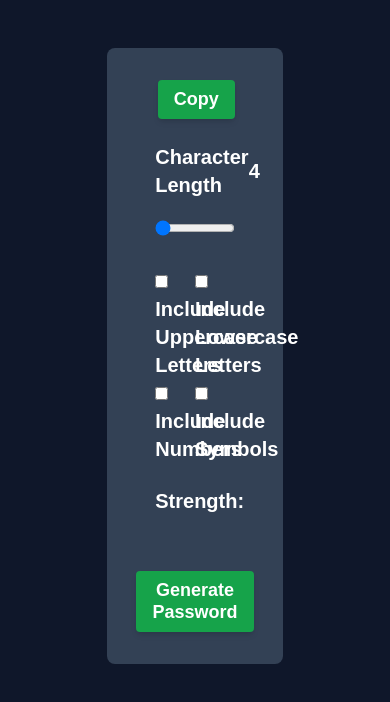
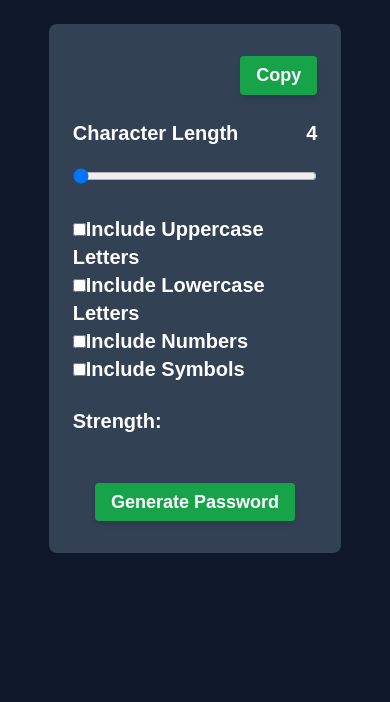
Before and after one commit to amankashyap004/password-generator-with-react, a React (Vite) app: page / in a window 390 px wide. Shown: the top 702 px of the page. Built offline with nearby package versions, Linux system fonts and the light colour scheme; a web font is replaced by a local one.

Commit message:
media query

```diff
--- a/src/App.jsx
+++ b/src/App.jsx
@@ -4,7 +4,7 @@ import "./App.css";
 
 function App() {
    return (
-      <main className="flex justify-center items-center mt-12 w-full">
+      <main className="flex justify-center items-center mt-12 sm:mt-6">
          <Home />
       </main>
    );
--- a/src/pages/Home.jsx
+++ b/src/pages/Home.jsx
@@ -32,9 +32,9 @@ const Home = () => {
    const { password, errorMessage, generatePassword } = usePasswordGenerator();
 
    return (
-      <main className="flex justify-center items-center flex-col text-white text-xl font-extrabold py-6 px-12 rounded-lg bg-slate-700 w-[45%]">
+      <main className="flex justify-center items-center flex-col text-white text-xl font-extrabold py-6 px-12 rounded-lg bg-slate-700 w-[45%] sm:w-[98%] sm:p-4 sm:m-0 md:w-[75%] md:p-6">
          <section className="flex justify-between items-center w-full my-2">
-            <span>{password}</span>
+            <span className="sm:text-base">{password}</span>
             <Btn value={copied ? "Copied" : "Copy"} onClick={handleCopy} />
          </section>
 
@@ -55,7 +55,7 @@ const Home = () => {
             </div>
          </section>
 
-         <section className="grid grid-cols-2 my-2 w-full">
+         <section className="grid grid-cols-2 my-2 w-full sm:grid-cols-1">
             {checkboxData.map((checkbox, index) => {
                return (
                   <Checkbox
@@ -79,7 +79,7 @@ const Home = () => {
             {errorMessage && <div className="text-red-500 absolute">{errorMessage}</div>}
          </section>
 
-         <section className="mb-2 mt-6">
+         <section className="mb-2 mt-6 sm:mt-4">
             <Btn value="Generate Password" onClick={() => generatePassword(checkboxData, length)} />
          </section>
       </main>
--- a/tailwind.config.js
+++ b/tailwind.config.js
@@ -3,6 +3,10 @@ export default {
    content: ["./index.html", "./src/**/*.{js,ts,jsx,tsx}"],
    theme: {
       extend: {},
+      screens: {
+         sm: { max: "600px" },
+         md: { max: "1000px" },
+      },
    },
    plugins: [],
 };
```
